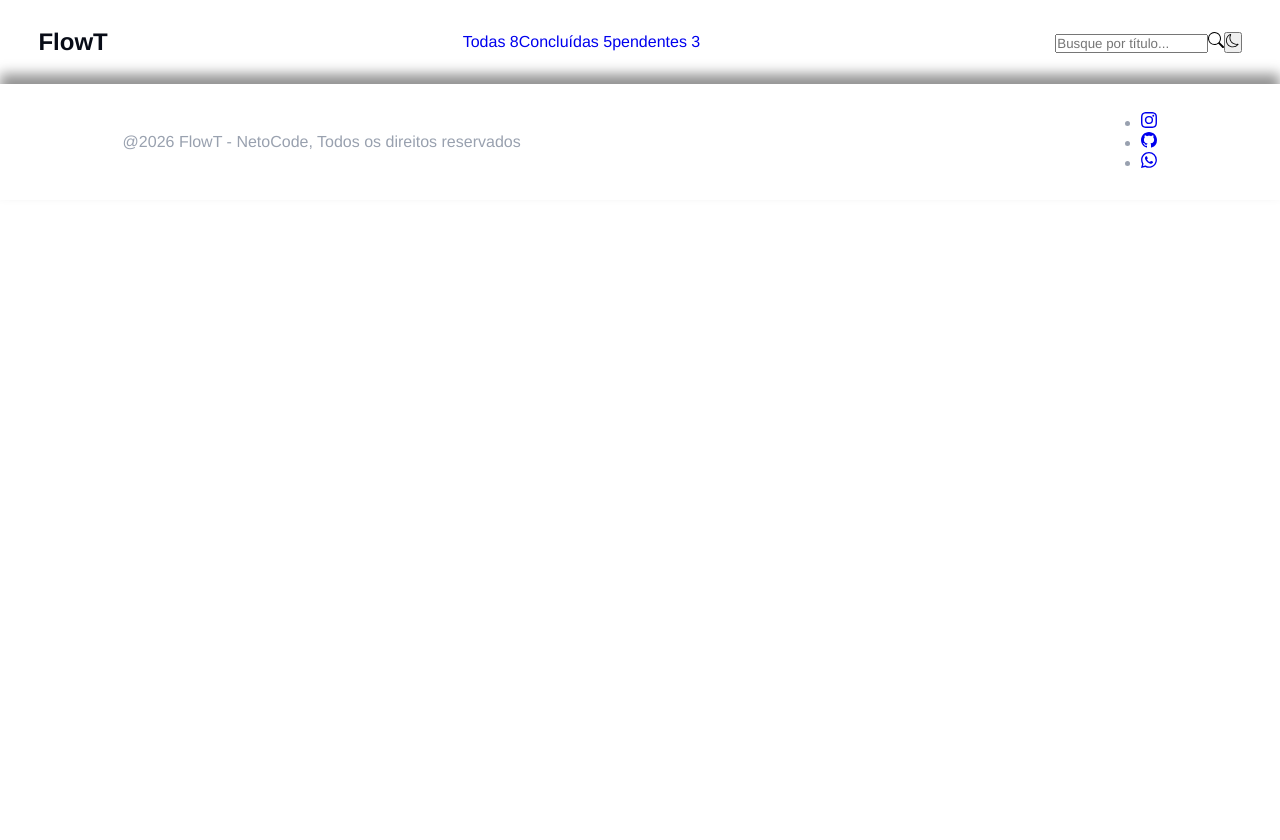
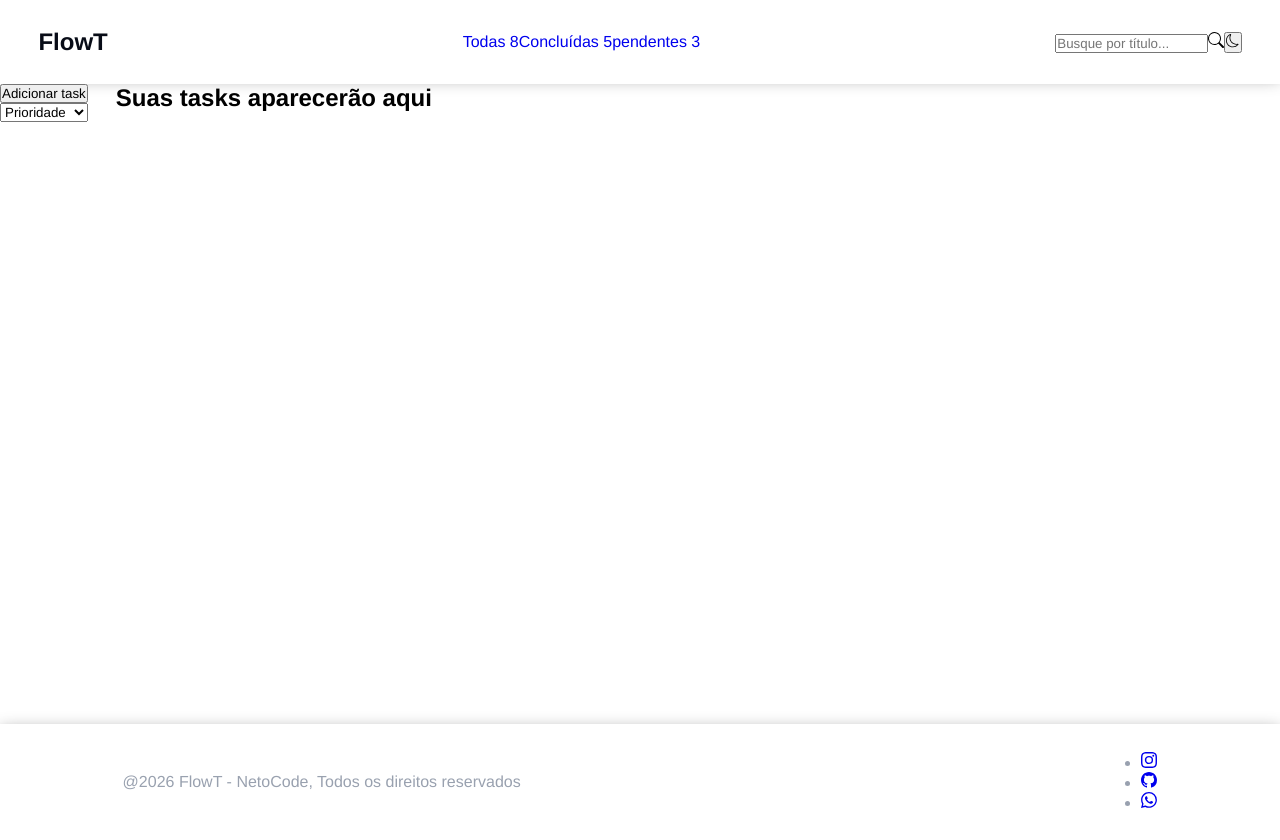
Before and after one commit to soaresesousa/FlowT---Projeto-Gerenciador-de-Tarefas, a React (Vite) app: page / in a window 1280 px wide. Before the commit the page ends 800 px from the top, so only its background shows below. Built offline with nearby package versions, Linux system fonts and the light colour scheme.

Commit message:
Design/Adicionados alguns estilos de conteudo principal

```diff
--- a/src/App.tsx
+++ b/src/App.tsx
@@ -1,12 +1,19 @@
 import Header from "./components/Header";
 import Footer from "./components/Footer";
+import Sidebar from "./components/Sidebar";
+import TaskList from "./components/TaskList";
+
+import "./styles/App.css"
 
 function App() {
 
   return (
     <div>
       <Header />
-
+      <div className="mainContent">
+        <Sidebar />
+        <TaskList />
+      </div>
       <Footer />
     </div>
   )
--- a/src/components/Sidebar.tsx
+++ b/src/components/Sidebar.tsx
@@ -1,10 +1,18 @@
 import React from 'react';
 
-interface IAppProps {
-}
+import '../styles/sidebar.css'
 
-const App: React.FunctionComponent<IAppProps> = (props) => {
-  return ;
+const Sidebar: React.FunctionComponent = () => {
+  return (
+    <aside>
+        <button>Adicionar task</button>
+        <select name="" id="">
+            <option value="">Prioridade</option>
+            <option value="">prazo</option>
+            <option value="">dificuldade</option>
+        </select>
+    </aside>
+  );
 };
 
-export default App;
+export default Sidebar;
--- /dev/null
+++ b/src/components/TaskList.tsx
@@ -0,0 +1,16 @@
+import React from 'react';
+
+import "../styles/TaskList.css"
+
+interface Props {
+}
+
+const TaskList: React.FunctionComponent<Props> = (props: Props) => {
+  return (
+    <div className='tasksList'>
+        <h2>Suas tasks aparecerão aqui</h2>
+    </div>
+  );
+};
+
+export default TaskList;
--- /dev/null
+++ b/src/styles/App.css
@@ -0,0 +1,4 @@
+.mainContent {
+    display: flex;
+    gap: 28px;
+}
--- /dev/null
+++ b/src/styles/TaskList.css
@@ -0,0 +1,3 @@
+.tasksList {
+    min-height: 80vh;
+}
--- a/src/styles/footer.css
+++ b/src/styles/footer.css
@@ -2,7 +2,7 @@ footer {
     width: 100%;
     padding: 28px 3%;
     background: var(--bg-color);
-    box-shadow: 0px -10px 12px var(--shadow-color);
+    box-shadow: 0px 6px 16px var(--shadow-color);
 }
 
 .footer-inside {
--- a/src/styles/sidebar.css
+++ b/src/styles/sidebar.css
@@ -0,0 +1,5 @@
+aside {
+    display: flex;
+    flex-direction: column;
+    max-width: 10%;
+}
```
